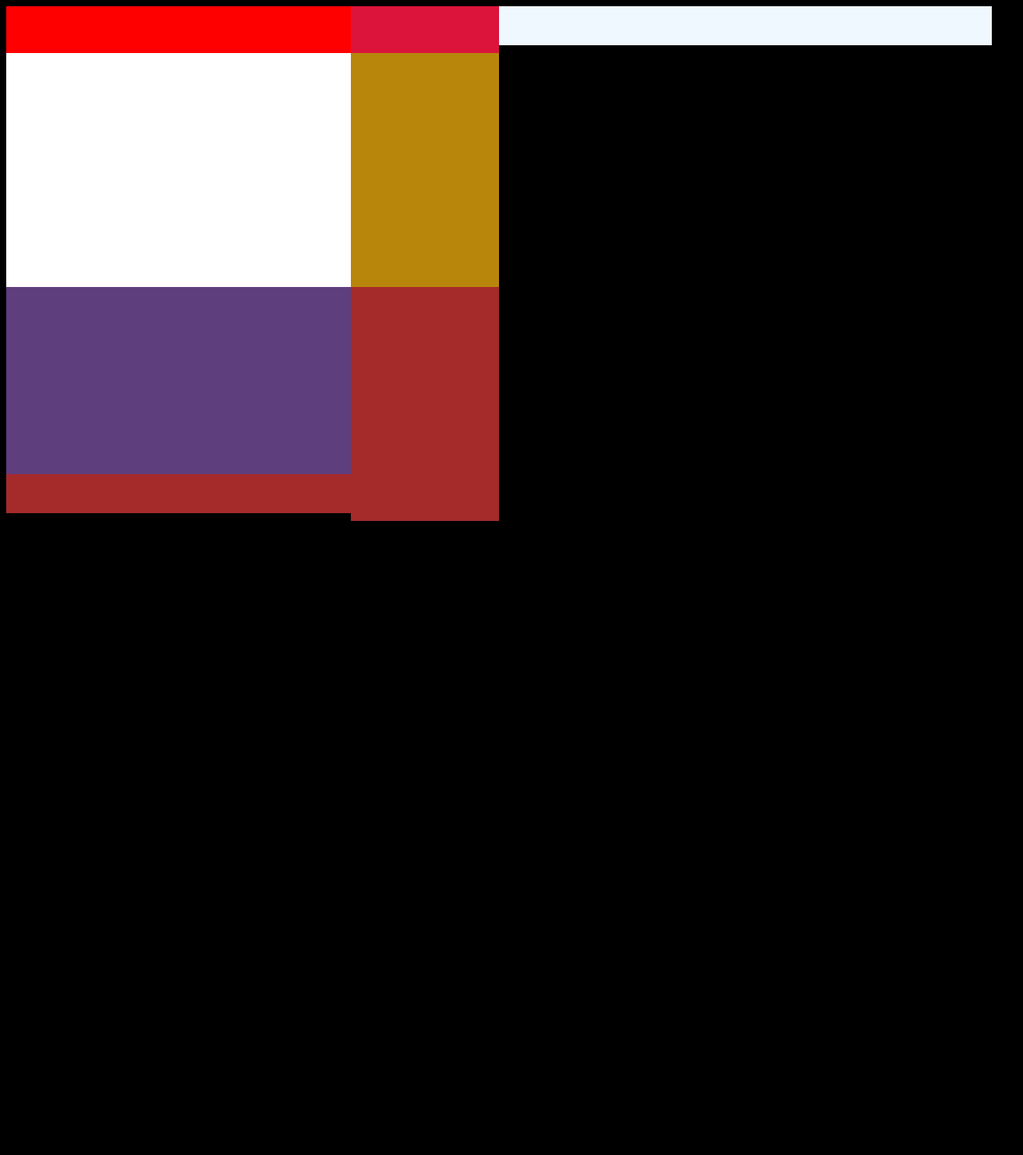
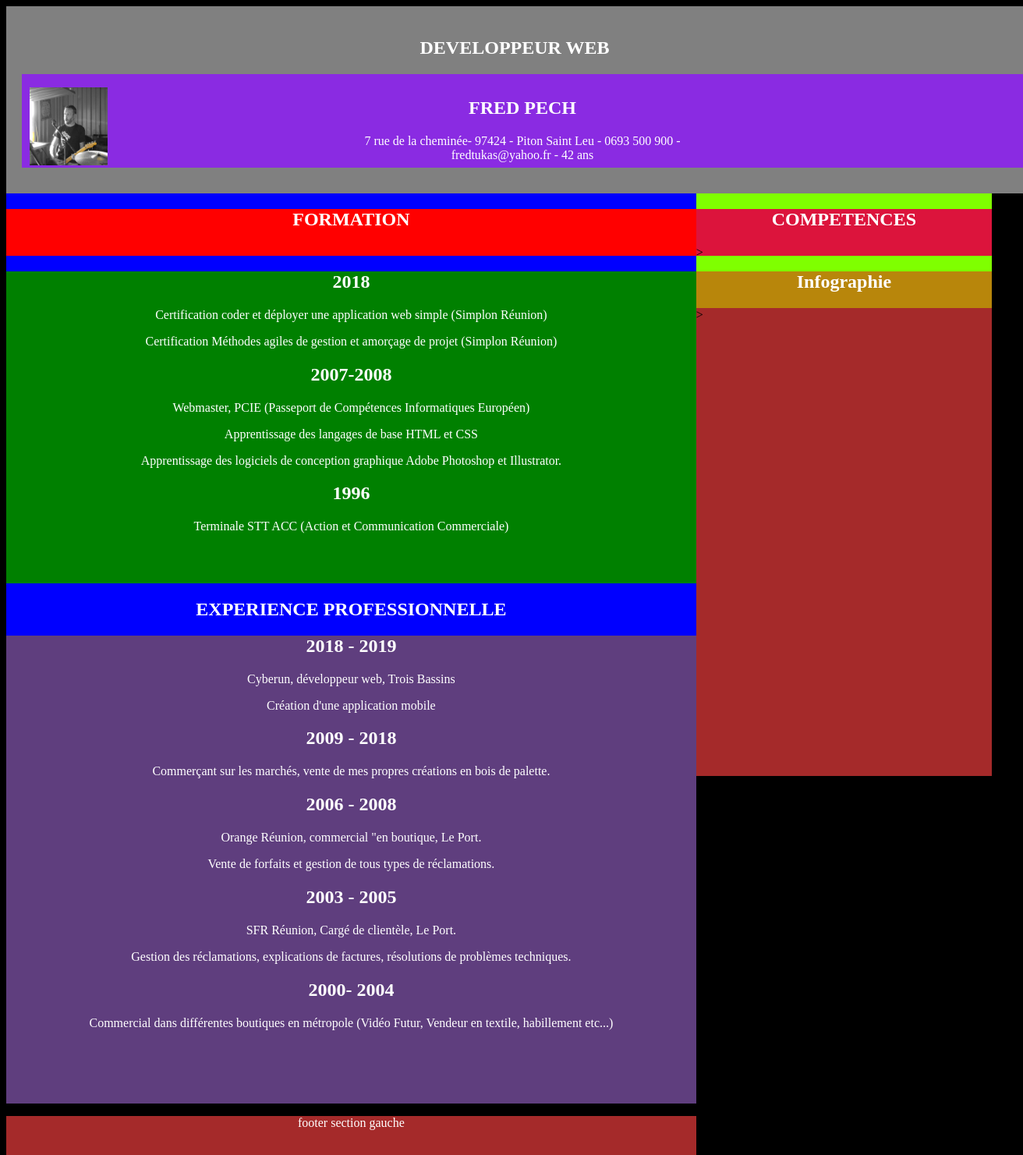
Before and after one commit to fredtukas/cv-Fred, a plain HTML site: page index.html in a window 1280 px wide. Shown: the whole page at 78% size, 1312 px wide, since content can reach past the window. Before the commit the page ends 800 px from the top, so only its background shows below. Drawn offline with Linux system fonts and the light colour scheme.

Commit message:
version3

```diff
--- a/index.html
+++ b/index.html
@@ -1,5 +1,6 @@
 <!DOCTYPE html>
 <html lang="fr">
+
 <head>
     <meta charset="UTF-8">
     <meta name="viewport" content="width=device-width, initial-scale=1.0">
@@ -7,42 +8,159 @@
     <link rel="stylesheet" href="style.css">
     <title>CV</title>
 </head>
+
 <body>
-    <div class="container">
+
+
+
     <header class="header-haut">
+
+        <h2>DEVELOPPEUR WEB</h2>
+
         <nav class="nav-haut">
-
+            <div class="container-fluid">
+                <div class="row">
+                    <div class="col">
+                        <img src="1.jpg" class="fred" />
+                    </div>
+                    <div class="col">
+                        <h1>FRED PECH</h1>
+                        <p>7 rue de la cheminée- 97424 - Piton Saint Leu - 0693 500 900 - fredtukas@yahoo.fr - 42 ans
+                        </p>
+                    </div>
+                </div>
+            </div>
         </nav>
     </header>
+
+    <div class="container">
+
         <section class="section-gauche">
+
             <header class="header-gauche">
+                <h1>FORMATION</h1>
+            </header>
 
-        </header>
             <article class="article-gauche">
+                <h2>2018</h2>
+                <p>
+                    Certification coder et déployer une application web simple (Simplon Réunion)
+                </p>
+                <p>
+                    Certification Méthodes agiles de gestion et amorçage de projet (Simplon Réunion)
+                </p>
+                <h2>
+                    2007-2008
+                </h2>
+
+                <p>
+                    Webmaster, PCIE (Passeport de Compétences Informatiques Européen)
+                </p>
+
+                <p>
+                    Apprentissage des langages de base HTML et CSS
+                </p>
+
+                <p>
+                    Apprentissage des logiciels de conception graphique Adobe Photoshop et Illustrator.
+                </p>
+
+                <h2>
+                    1996
+                </h2>
+                <p>
+                    Terminale STT ACC (Action et Communication Commerciale)
+                </p>
 
             </article>
+
+            <header class="header-gauche-bas">
+                <h1>EXPERIENCE PROFESSIONNELLE</h1>
+            </header>
+
             <article class="article-gauche-bas">
+                <h2>
+                    2018 - 2019
+                </h2>
+
+                <p>
+                    Cyberun, développeur web, Trois Bassins
+                </p>
+                <p>
+                    Création d'une application mobile
+                </p>
+
+                <h2>
+                    2009 - 2018
+                </h2>
+
+                <p>
+                    Commerçant sur les marchés, vente de mes propres créations en bois de palette.
+                </p>
+
+                <h2>
+                    2006 - 2008
+                </h2>
+
+                <p>
+                    Orange Réunion, commercial "en boutique, Le Port.
+                </p>
+
+                <p>
+                    Vente de forfaits et gestion de tous types de réclamations.
+                </p>
+
+                <h2>
+                    2003 - 2005
+                </h2>
+
+                <p>
+                    SFR Réunion, Cargé de clientèle, Le Port.
+                </p>
+
+                <p>
+                    Gestion des réclamations, explications de factures, résolutions de problèmes techniques.
+                </p>
+
+                <h2>
+                    2000- 2004
+                </h2>
+
+                <p>
+                    Commercial dans différentes boutiques en métropole (Vidéo Futur, Vendeur en textile, habillement
+                    etc...)
+                </p>
 
             </article>
+
             <footer class="foot-section-gauche">
+                <p>footer section gauche</p>
+            </footer>
 
-        </footer>
         </section>
 
         <section class="section-droite">
+
             <header class="header-droite">
+                <H1>
+                    COMPETENCES
+                </H1>
 
+                >
             </header>
+
             <nav class="nav-droite">
+                <h2>Infographie</h2 </nav> <nav class="nav-droite-bas">
+                >
 
             </nav>
-        <nav class="nav-droite-bas">
 
-        </nav>
         </section>
-    <footer class="footer">
+    </div>
 
-    </footer>
-</div>
+
+
+
 </body>
+
 </html>
--- a/style.css
+++ b/style.css
@@ -3,6 +3,21 @@ body{
     background-color: black;
 }
 
+p{
+    color: white;
+    text-align: center;
+}
+
+H1{
+    color: white;
+    text-align: center;
+
+}
+
+h2{
+    color: white;
+    text-align: center;
+}
 
  .container {
         display: flex; /* or inline-flex */
@@ -12,12 +27,21 @@ body{
 
 .header-haut{
     background-color: gray;
-    height:100px;
+    width:100%;
+    height:200px;
+    padding: 20px;
 }
 
 .nav-haut{
     background-color: blueviolet;
-    height: 50px;
+    height: 100px;
+    width: 100%;
+    padding: 10px;
+}
+
+img.fred{
+    height: 100px;
+    width: 100px;
 }
 
 .section-gauche{
@@ -33,14 +57,14 @@ body{
 }
 
 .article-gauche{
-    background-color: white;
-    height: 50%;
+    background-color: green;
+    height: 400px;
     width: 100%;
 }
 
 .article-gauche-bas{
 background-color: rgb(95, 62, 126);
-height: 40%;
+height: 600px;
 width: 100%;
 }
 
@@ -65,17 +89,28 @@ width: 100%;
 .nav-droite{
     background-color: darkgoldenrod;
     width: 100%;
-    height: 50%;
+    height: 100%;
 }
 
 .nav-droite-bas{
     background-color: brown;
     width: 100%;
-    height: 50%;
+    height: 100%;
 }
 
-.footer{
+footer{
     background-color: aliceblue;
     width: 100%;
-    height: 50px;
+    height: 200px;
+    color: black;
 }
+
+.row {
+    display: flex;
+    justify-content: center;
+    align-items: center;
+    margin-right: 400px;
+}
+img {
+  margin-right: 300px;
+}
```
Also changed, not shown: 1.jpg (added). Lines whose indentation alone changed are shown as unchanged.
